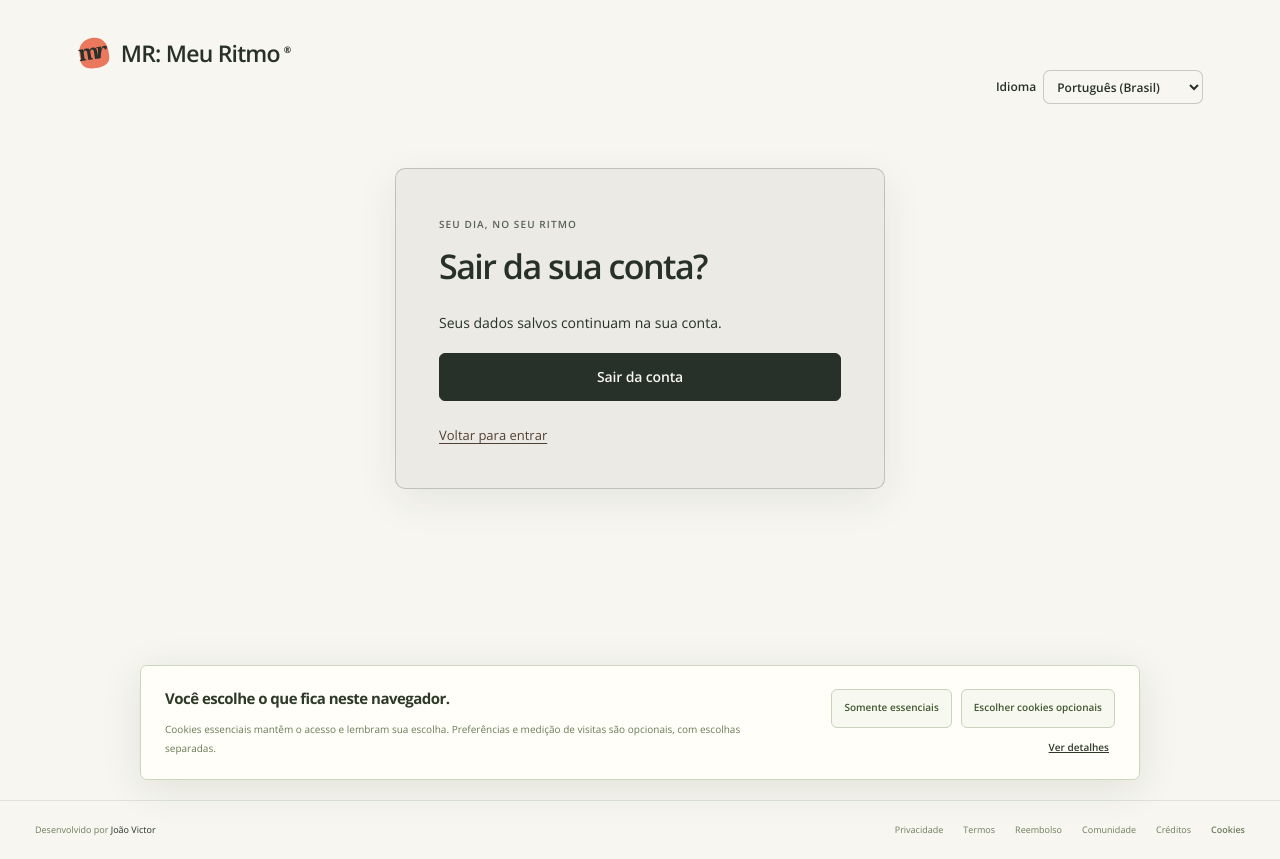
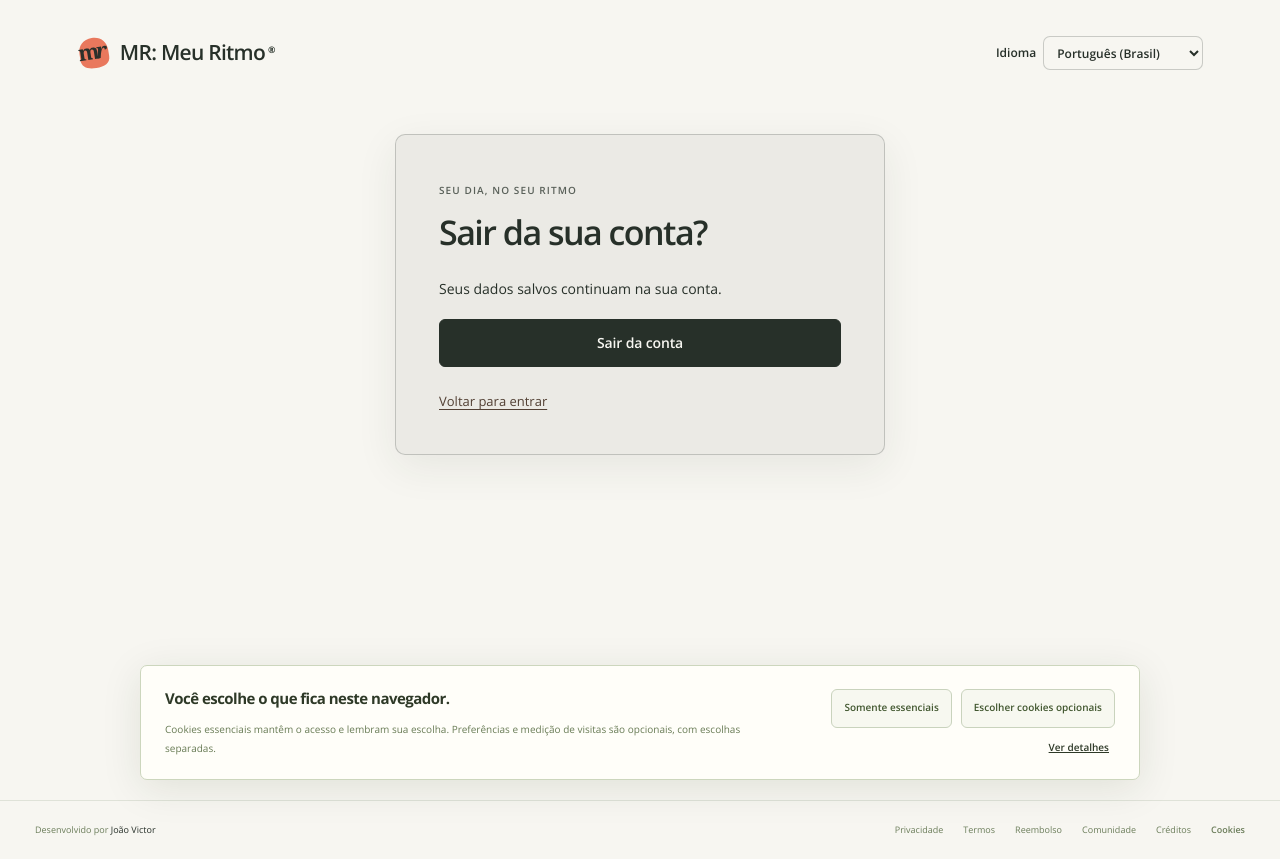
Before and after one commit to JustJao1/meu-ritmo, a Next.js app: page /sair in a window 1280 px wide. Built offline with nearby package versions, Linux system fonts and the light colour scheme.

Commit message:
Corrige marca cortada e posicionamento do seletor de idioma no login

```diff
--- a/app/language-selector.css
+++ b/app/language-selector.css
@@ -1,3 +1,10 @@
 .mr-language-selector{display:inline-flex;align-items:center;gap:7px;font-size:12px;color:inherit;min-width:0}.mr-language-selector>span{white-space:nowrap;font-weight:600}.mr-language-selector select{min-height:34px;max-width:180px;padding:5px 26px 5px 9px;border:1px solid color-mix(in srgb,currentColor 22%,transparent);border-radius:7px;background:var(--paper);color:var(--ink);font:inherit;cursor:pointer}.mr-language-sidebar{display:flex;justify-content:space-between;padding:9px 12px;margin:4px 0 10px}.mr-language-sidebar select{max-width:145px}.mr-language-public{margin-left:auto;margin-right:16px}.mr-language-auth{display:flex;justify-content:flex-end;margin:0 0 12px}.mr-language-admin{margin-left:auto}.adminshell>.adminnav>.mr-language-admin+span{margin-left:0}.adminshell>.adminnav>.mr-language-admin~a:last-child{margin-left:0}@media(max-width:780px){.mr-language-public{margin:0 8px}.mr-language-public>span{display:none}.mr-language-public select{max-width:120px}.mr-language-admin>span{display:none}.mr-language-admin select{max-width:115px}}
 /* A imagem da marca já tem sua própria forma: não aplicar o estilo do monograma textual. */
 .brandmark.brandmark-icon{display:block;width:34px;height:34px;padding:0!important;background:transparent!important;border-radius:0!important;transform:none!important;letter-spacing:normal!important;object-fit:contain;flex-shrink:0}
+
+/* Cabeçalho das telas de acesso: marca completa e seletor de idioma alinhados. */
+.authpage .authheader{display:flex;align-items:center;justify-content:space-between;gap:16px;width:100%;max-width:1320px;margin:0 auto;min-width:0}
+.authpage .authheader>.brand{display:inline-flex;align-items:center;gap:9px;min-width:0;max-width:100%;margin:0;flex-shrink:1;color:var(--ink);font-size:clamp(16px,2vw,21px);line-height:1.2;white-space:nowrap}
+.authpage .authheader>.brand .brandmark-icon{flex-shrink:0;width:34px;height:34px;max-width:34px}
+.authpage .authheader>.mr-language-auth{margin:0;flex-shrink:0;justify-content:flex-end}
+@media(max-width:520px){.authpage .authheader{gap:8px}.authpage .authheader>.brand{font-size:15px;gap:6px}.authpage .authheader>.brand .brandmark-icon{width:29px;height:29px;max-width:29px}.authpage .authheader>.mr-language-auth>span{display:none}.authpage .authheader>.mr-language-auth select{max-width:112px}}
```
